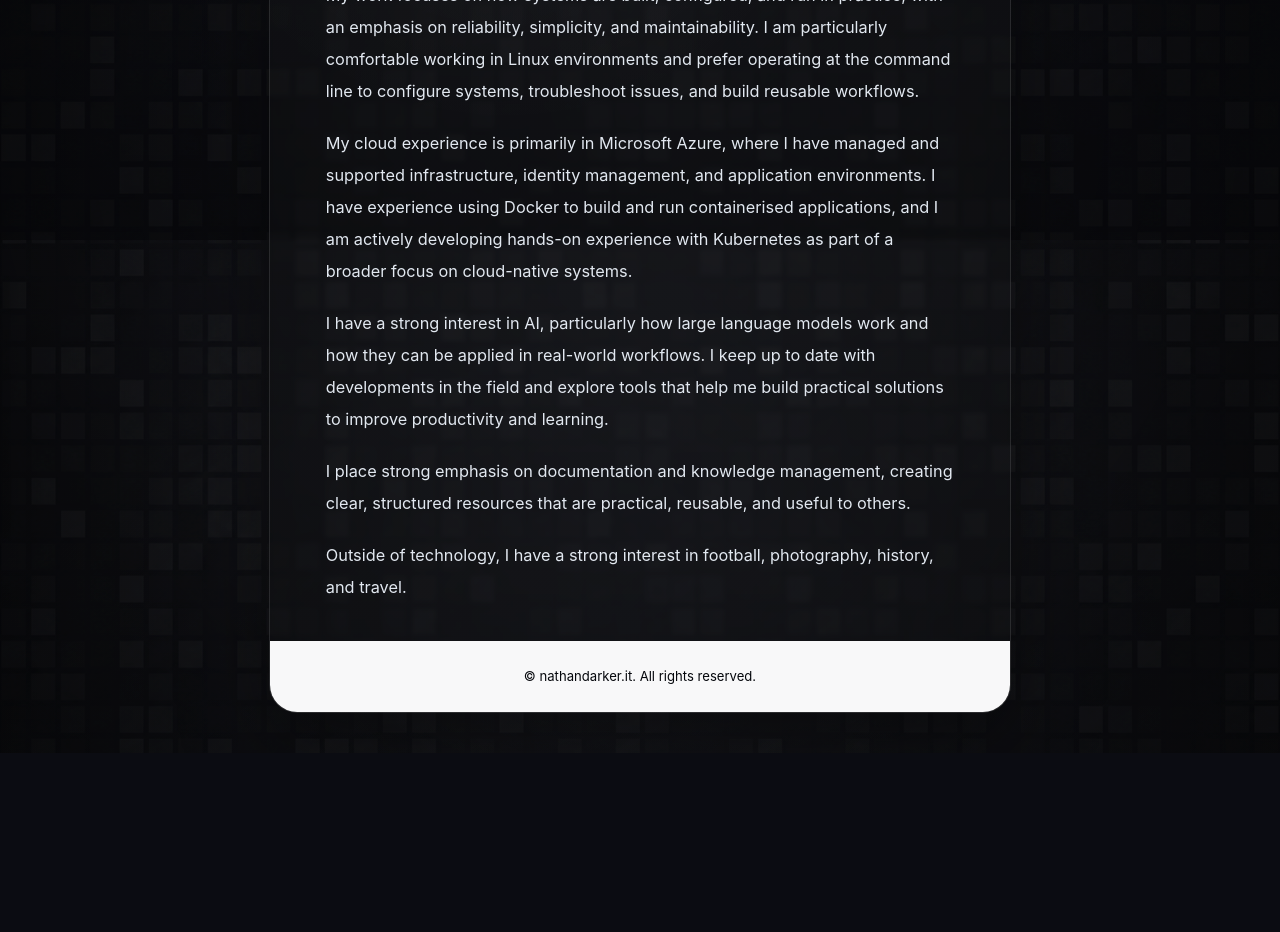
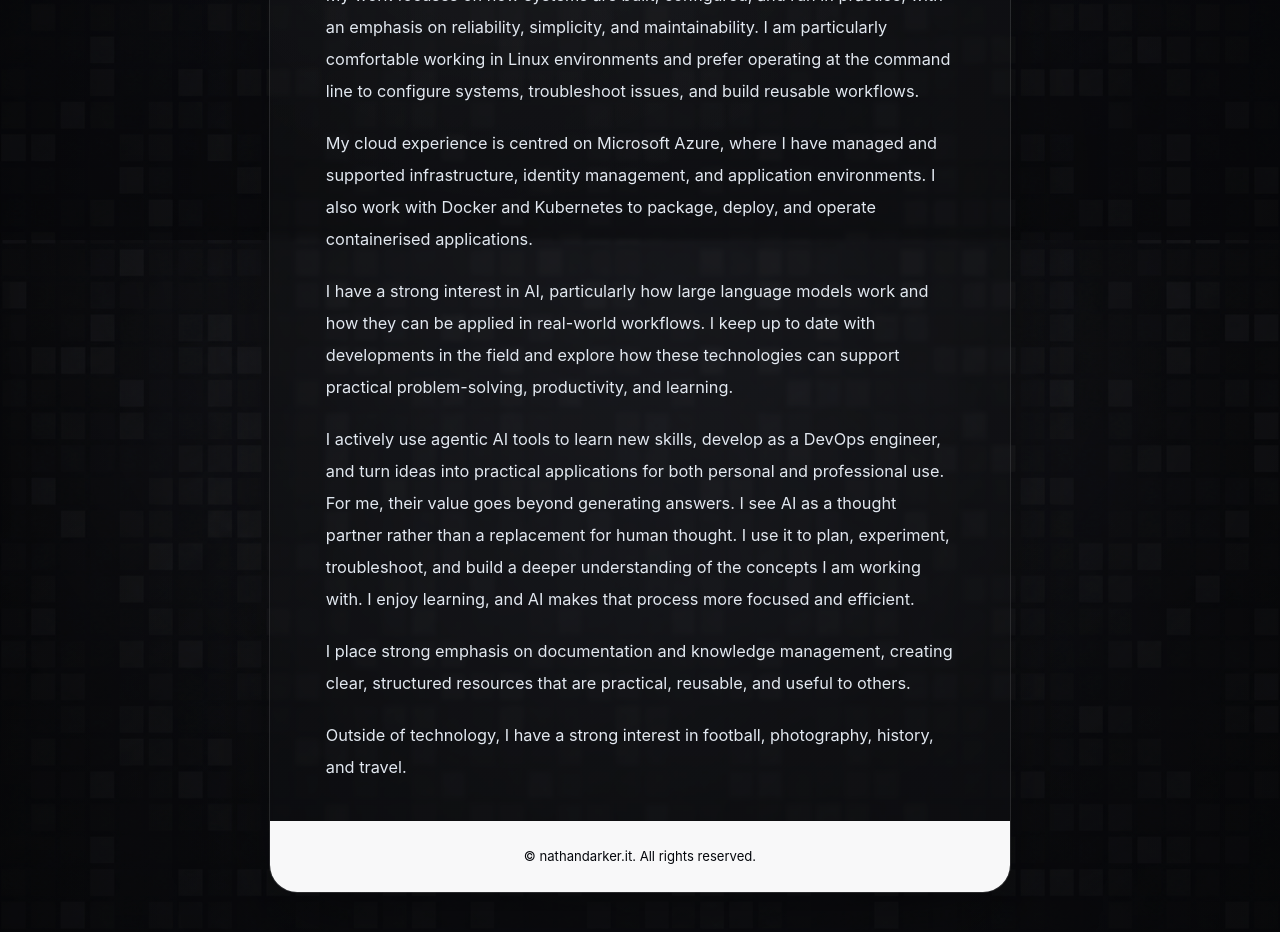
Before and after one commit to aut0nate/My-Website, a Next.js app: page /about in a window 1280 px wide. Shown: the part 560-1492 px from the top of the page. Before the commit the page ends 1313 px from the top, so only its background shows below. Built offline with nearby package versions, Linux system fonts and the light colour scheme.

Commit message:
Update About page copy

```diff
--- a/content/site-content.ts
+++ b/content/site-content.ts
@@ -42,8 +42,9 @@ export const siteContent = {
     paragraphs: [
       "👋🏻 Hi, I’m Nathan, a UK-based technical professional working in DevOps environments, supporting development and operations teams with a practical, systems-focused approach.",
       "My work focuses on how systems are built, configured, and run in practice, with an emphasis on reliability, simplicity, and maintainability. I am particularly comfortable working in Linux environments and prefer operating at the command line to configure systems, troubleshoot issues, and build reusable workflows.",
-      "My cloud experience is primarily in Microsoft Azure, where I have managed and supported infrastructure, identity management, and application environments. I have experience using Docker to build and run containerised applications, and I am actively developing hands-on experience with Kubernetes as part of a broader focus on cloud-native systems.",
-      "I have a strong interest in AI, particularly how large language models work and how they can be applied in real-world workflows. I keep up to date with developments in the field and explore tools that help me build practical solutions to improve productivity and learning.",
+      "My cloud experience is centred on Microsoft Azure, where I have managed and supported infrastructure, identity management, and application environments. I also work with Docker and Kubernetes to package, deploy, and operate containerised applications.",
+      "I have a strong interest in AI, particularly how large language models work and how they can be applied in real-world workflows. I keep up to date with developments in the field and explore how these technologies can support practical problem-solving, productivity, and learning.",
+      "I actively use agentic AI tools to learn new skills, develop as a DevOps engineer, and turn ideas into practical applications for both personal and professional use. For me, their value goes beyond generating answers. I see AI as a thought partner rather than a replacement for human thought. I use it to plan, experiment, troubleshoot, and build a deeper understanding of the concepts I am working with. I enjoy learning, and AI makes that process more focused and efficient.",
       "I place strong emphasis on documentation and knowledge management, creating clear, structured resources that are practical, reusable, and useful to others.",
       "Outside of technology, I have a strong interest in football, photography, history, and travel."
     ],
```
